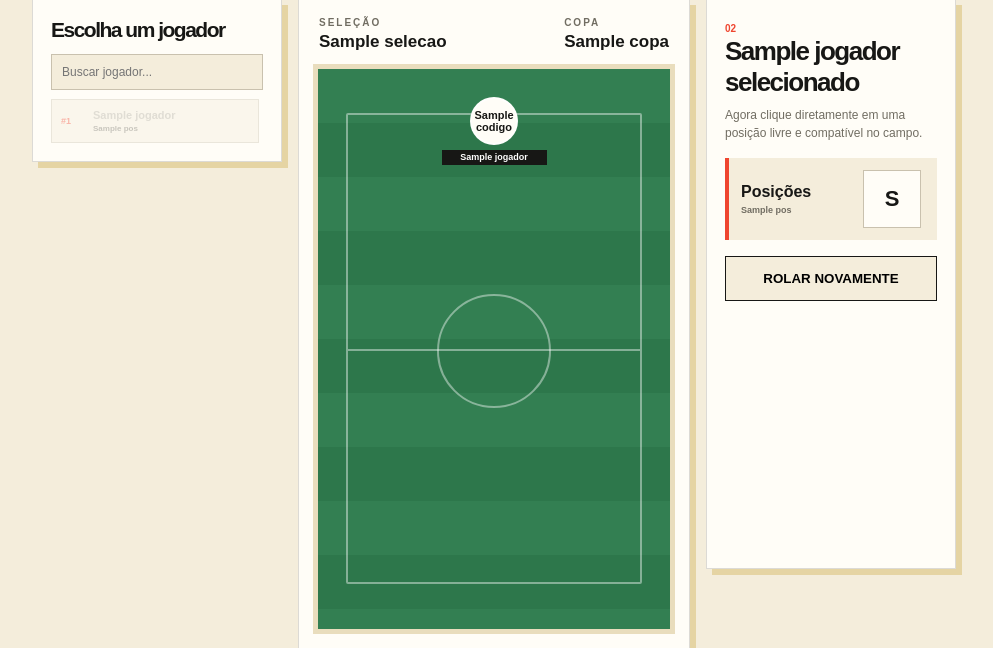
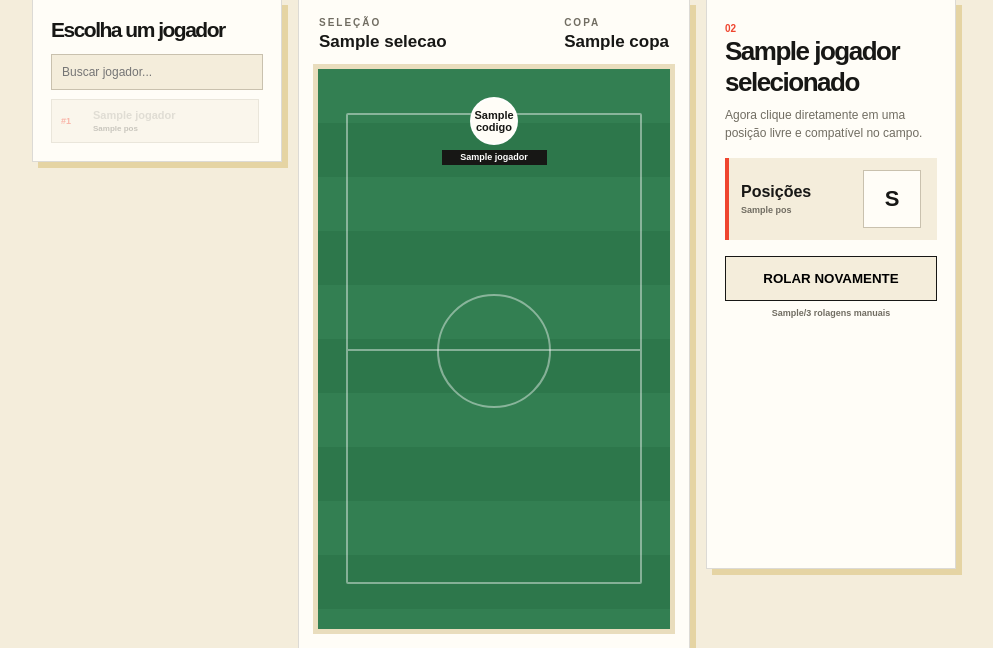
Before and after one commit to trupe-HyZs/6-a-7, a Flask app: template templates/partida.html in a window 1280 px wide. Shown: the part 406-1054 px from the top of the page, without its empty margins (146-1139 px from the left). Run offline with Flask 3, Linux system fonts and the light colour scheme; the template is opened without the code that fills it: most values are stand-ins (such as "Sample title", 1, 10 or a date in 2020).

Commit message:
Limitar reroll manual a 3 e mostrar contador

```diff
--- a/templates/partida.html
+++ b/templates/partida.html
@@ -46,6 +46,7 @@
     .empty-selection { padding:28px 6px; text-align:center; border:1px dashed #c9c1ae; background:var(--cream); color:var(--muted); font-size:11px; line-height:1.5; }
     .reroll-form { margin-top:14px; }
     .reroll-form .secondary-button { width:100%; margin-top:0; }
+    .reroll-count { display:block; text-align:center; margin-top:7px; color:var(--muted); font-size:9px; font-weight:800; }
     .bottom-actions { display:flex; gap:10px; margin-top:18px; }
     .bottom-actions .secondary-button { margin-top:0; }
     @media (max-width:1050px) { .selection-layout { grid-template-columns:minmax(220px,.8fr) minmax(360px,1.2fr); } .detail-panel { grid-column:1 / -1; min-height:auto; } }
@@ -164,7 +165,11 @@
             <div class="empty-selection">Nenhum jogador selecionado.<br>Escolha um jogador para continuar.</div>
           {% endif %}
 
-          <form method="post" class="reroll-form"><input type="hidden" name="acao" value="sortear"><button class="secondary-button" type="submit">ROLAR NOVAMENTE</button></form>
+          <form method="post" class="reroll-form">
+            <input type="hidden" name="acao" value="sortear">
+            <button class="secondary-button" type="submit" {% if rolagens_manuais >= 3 or completo %}disabled{% endif %}>ROLAR NOVAMENTE</button>
+            <span class="reroll-count">{{ rolagens_manuais }}/3 rolagens manuais</span>
+          </form>
         </aside>
       </section>
     {% endif %}
```
